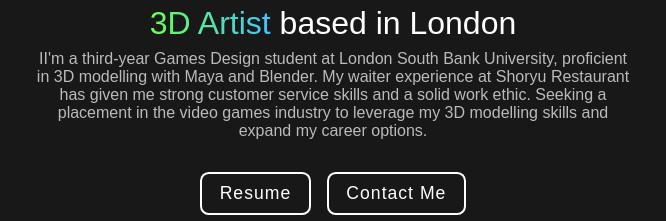
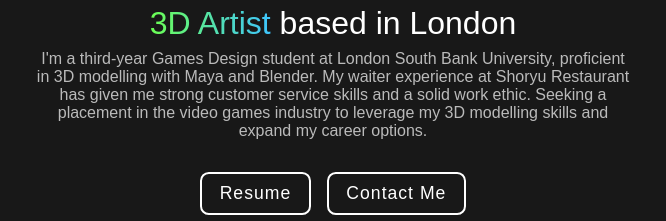
Before and after one commit to Kobby6-lang/Kwabena-Website, a plain HTML site: page index.html in a window 1280 px wide. Shown: the part 402-623 px from the top of the page, 307-973 px from the left. Drawn offline with nearby package versions, Linux system fonts and the light colour scheme.

Commit message:
Update index.html

```diff
--- a/index.html
+++ b/index.html
@@ -33,7 +33,7 @@
                 <span>Hi, I'm Kwabena Osei-Tutu</span></h1>
             <h3><span>3D Artist</span> based in London</h3>
             <p>
-                II'm a third-year Games Design student at London South Bank University, proficient in 3D modelling with Maya and Blender.
+                I'm a third-year Games Design student at London South Bank University, proficient in 3D modelling with Maya and Blender.
                 My waiter experience at Shoryu Restaurant has given me strong customer service skills and a solid work ethic.
                 Seeking a placement in the video games industry to leverage my 3D modelling skills and expand my career options.
             </p>
```
